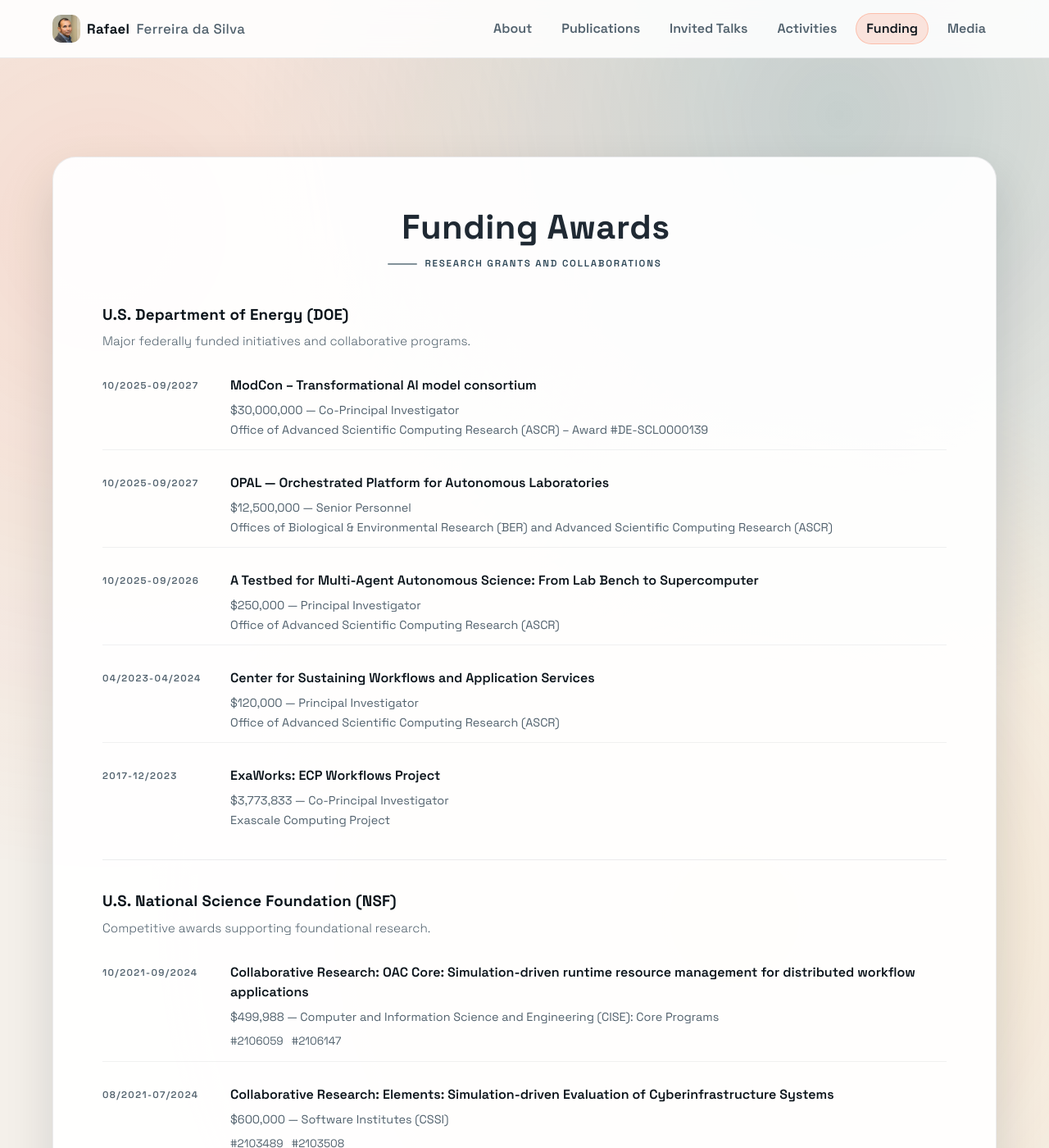
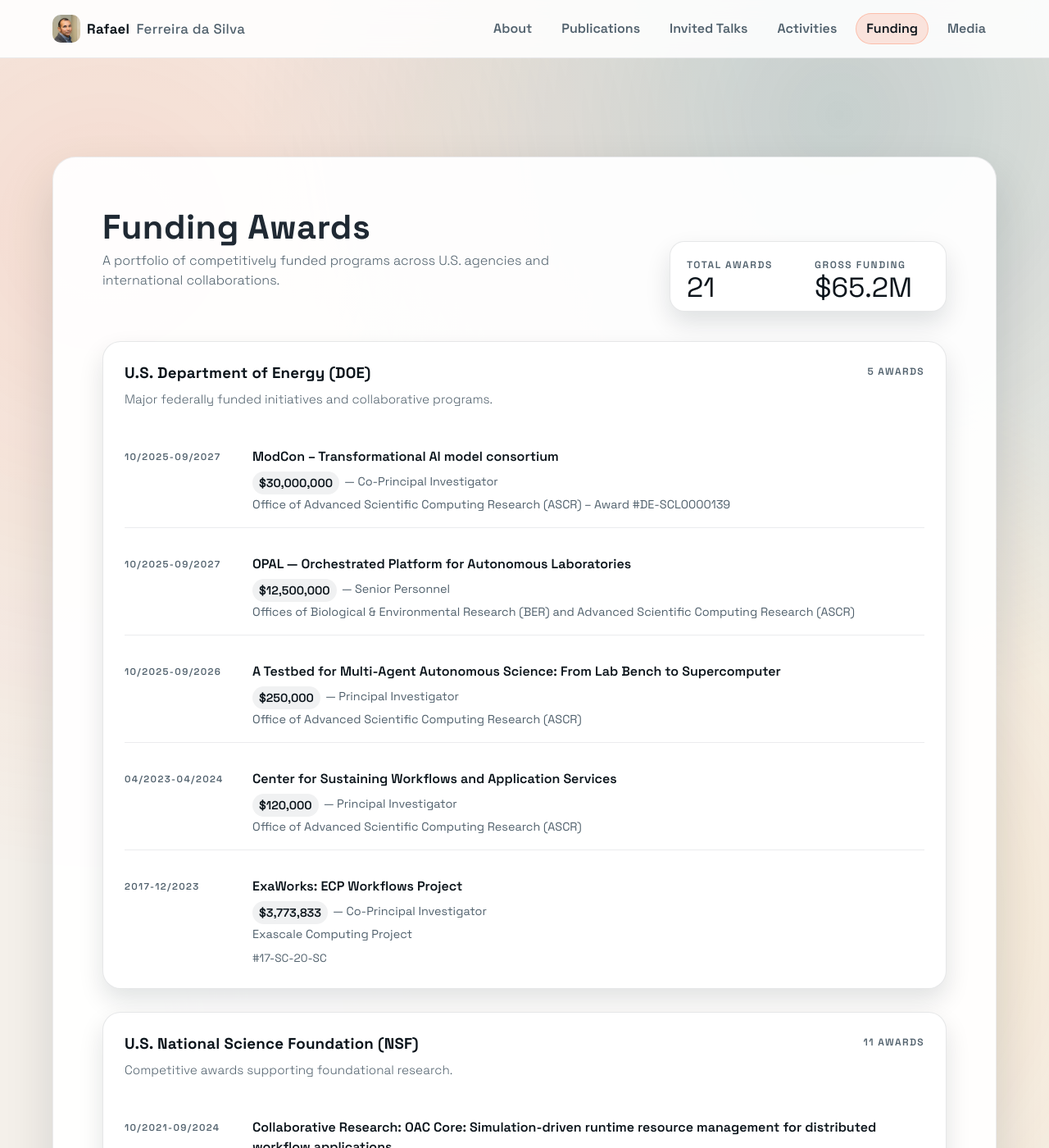
Before and after one commit to rafaelfsilva/rafaelfsilva.github.io, a Jekyll site: the page built from _pages/funding.html, in a window 1280 px wide and 1400 px high. Shown: the whole window at 82% size. Built offline with Jekyll 4.4.1, drawn with Linux system fonts in a browser that asks for light colours; some of the changed text lies outside the part shown.

Commit message:
improving website layout

```diff
--- a/_includes/funding.html
+++ b/_includes/funding.html
@@ -1,46 +1,77 @@
-<section class="page-section" data-id="funding">
+{% assign funding_total = 0 %}
+{% assign funding_count = 0 %}
+{% for rg in site.data.funding.doe %}
+{% assign amount_clean = rg.amount | replace: "$", "" | replace: ",", "" | replace: "€", "" | replace: " ", "" %}
+{% assign funding_total = funding_total | plus: amount_clean %}
+{% assign funding_count = funding_count | plus: 1 %}
+{% endfor %}
+{% for rg in site.data.funding.nsf %}
+{% assign amount_clean = rg.amount | replace: "$", "" | replace: ",", "" | replace: "€", "" | replace: " ", "" %}
+{% assign funding_total = funding_total | plus: amount_clean %}
+{% assign funding_count = funding_count | plus: 1 %}
+{% endfor %}
+{% for rg in site.data.funding.darpa %}
+{% assign amount_clean = rg.amount | replace: "$", "" | replace: ",", "" | replace: "€", "" | replace: " ", "" %}
+{% assign funding_total = funding_total | plus: amount_clean %}
+{% assign funding_count = funding_count | plus: 1 %}
+{% endfor %}
+{% for rg in site.data.funding.international %}
+{% assign amount_clean = rg.amount | replace: "$", "" | replace: ",", "" | replace: "€", "" | replace: " ", "" %}
+{% assign funding_total = funding_total | plus: amount_clean %}
+{% assign funding_count = funding_count | plus: 1 %}
+{% endfor %}
+{% assign funding_total_millions = funding_total | times: 0.000001 | round: 1 %}
 
-    <div class="section-inner">
+<section class="page-section funding-page" data-id="funding">
 
-        <div class="section-title-block">
-            <div class="section-title-wrapper">
+    <div class="section-inner funding-shell">
+
+        <div class="funding-hero">
+            <div class="funding-head">
                 <h2 class="section-title">Funding Awards</h2>
-                <h5 class="section-description">Research grants and collaborations</h5>
+                <p class="section-lede">
+                    A portfolio of competitively funded programs across U.S. agencies and
+                    international collaborations.
+                </p>
+            </div>
+            <div class="funding-metrics">
+                <div class="funding-metric">
+                    <div class="metric-label">Total awards</div>
+                    <div class="metric-value">{{ funding_count }}</div>
+                </div>
+                <div class="funding-metric">
+                    <div class="metric-label">Gross funding</div>
+                    <div class="metric-value">${{ funding_total_millions }}M</div>
+                </div>
             </div>
         </div>
 
         <div class="funding-grid">
             <section class="funding-section">
                 <div class="funding-header">
+                    <div>
                         <h3>U.S. Department of Energy (DOE)</h3>
                         <p class="funding-kicker">Major federally funded initiatives and collaborative programs.</p>
+                    </div>
+                    <span class="funding-count">{{ site.data.funding.doe | size }} awards</span>
                 </div>
                 <div class="funding-list">
                     {% for n in site.data.funding.doe %}
                     <div class="funding-item">
                         <div class="funding-period">{{ n.period }}</div>
                         <div class="funding-body">
+                            {% if n.link %}
+                            <a class="funding-title" href="{{ n.link }}" target="_blank">{{ n.title }}</a>
+                            {% else %}
                             <div class="funding-title">{{ n.title }}</div>
-                            <div class="funding-meta">{{ n.amount }} — {{ n.role }}</div>
-                            <div class="funding-meta">{{ n.program }} {% if n.award %} &ndash; Award #{{{n.award}}{% endif %}</div>
+                            {% endif %}
+                            <div class="funding-meta">
+                                <span class="funding-amount">{{ n.amount }}</span>
+                                {% if n.role %}<span>— {{ n.role }}</span>{% endif %}
                             </div>
+                            <div class="funding-meta">
+                                {{ n.program }}{% if n.award %} &ndash; Award #{{ n.award }}{% endif %}
                             </div>
-                    {% endfor %}
-                </div>
-            </section>
-
-            <section class="funding-section">
-                <div class="funding-header">
-                    <h3>U.S. National Science Foundation (NSF)</h3>
-                    <p class="funding-kicker">Competitive awards supporting foundational research.</p>
-                </div>
-                <div class="funding-list">
-                    {% for n in site.data.funding.nsf %}
-                    <div class="funding-item">
-                        <div class="funding-period">{{ n.period }}</div>
-                        <div class="funding-body">
-                            <div class="funding-title">{{ n.title }}</div>
-                            <div class="funding-meta">{{ n.amount }} — {{ n.program }}</div>
                             {% if n.awards %}
                             <div class="funding-awards">
                                 {% for d in n.awards %}
@@ -56,16 +87,26 @@
 
             <section class="funding-section">
                 <div class="funding-header">
-                    <h3>U.S. Defense Advanced Research Projects Agency (DARPA)</h3>
-                    <p class="funding-kicker">High-impact, mission-driven research programs.</p>
+                    <div>
+                        <h3>U.S. National Science Foundation (NSF)</h3>
+                        <p class="funding-kicker">Competitive awards supporting foundational research.</p>
+                    </div>
+                    <span class="funding-count">{{ site.data.funding.nsf | size }} awards</span>
                 </div>
                 <div class="funding-list">
-                    {% for n in site.data.funding.darpa %}
+                    {% for n in site.data.funding.nsf %}
                     <div class="funding-item">
                         <div class="funding-period">{{ n.period }}</div>
                         <div class="funding-body">
+                            {% if n.link %}
+                            <a class="funding-title" href="{{ n.link }}" target="_blank">{{ n.title }}</a>
+                            {% else %}
                             <div class="funding-title">{{ n.title }}</div>
-                            <div class="funding-meta">{{ n.amount }} — {{ n.program }}</div>
+                            {% endif %}
+                            <div class="funding-meta">
+                                <span class="funding-amount">{{ n.amount }}</span>
+                                <span>— {{ n.program }}</span>
+                            </div>
                             {% if n.awards %}
                             <div class="funding-awards">
                                 {% for d in n.awards %}
@@ -81,16 +122,61 @@
 
             <section class="funding-section">
                 <div class="funding-header">
+                    <div>
+                        <h3>U.S. Defense Advanced Research Projects Agency (DARPA)</h3>
+                        <p class="funding-kicker">High-impact, mission-driven research programs.</p>
+                    </div>
+                    <span class="funding-count">{{ site.data.funding.darpa | size }} awards</span>
+                </div>
+                <div class="funding-list">
+                    {% for n in site.data.funding.darpa %}
+                    <div class="funding-item">
+                        <div class="funding-period">{{ n.period }}</div>
+                        <div class="funding-body">
+                            {% if n.link %}
+                            <a class="funding-title" href="{{ n.link }}" target="_blank">{{ n.title }}</a>
+                            {% else %}
+                            <div class="funding-title">{{ n.title }}</div>
+                            {% endif %}
+                            <div class="funding-meta">
+                                <span class="funding-amount">{{ n.amount }}</span>
+                                <span>— {{ n.program }}</span>
+                            </div>
+                            {% if n.awards %}
+                            <div class="funding-awards">
+                                {% for d in n.awards %}
+                                <span>#{{ d.id }}</span>
+                                {% endfor %}
+                            </div>
+                            {% endif %}
+                        </div>
+                    </div>
+                    {% endfor %}
+                </div>
+            </section>
+
+            <section class="funding-section">
+                <div class="funding-header">
+                    <div>
                         <h3>International Funding / Collaborations / Others</h3>
                         <p class="funding-kicker">Global partnerships and cross-institutional initiatives.</p>
+                    </div>
+                    <span class="funding-count">{{ site.data.funding.international | size }} awards</span>
                 </div>
                 <div class="funding-list">
                     {% for n in site.data.funding.international %}
                     <div class="funding-item">
                         <div class="funding-period">{{ n.period }}</div>
                         <div class="funding-body">
+                            {% if n.link %}
+                            <a class="funding-title" href="{{ n.link }}" target="_blank">{{ n.title }}</a>
+                            {% else %}
                             <div class="funding-title">{{ n.title }}</div>
-                            <div class="funding-meta">{{ n.amount }} — {{ n.program }}</div>
+                            {% endif %}
+                            <div class="funding-meta">
+                                <span class="funding-amount">{{ n.amount }}</span>
+                                <span>— {{ n.program }}</span>
+                            </div>
                             {% if n.awards %}
                             <div class="funding-awards">
                                 {% for d in n.awards %}
--- a/assets/css/main.css
+++ b/assets/css/main.css
@@ -3216,16 +3216,15 @@ ol.bibliography > li::before {
 
 .funding-grid {
   display: grid;
-  gap: 36px;
+  gap: 28px;
 }
 
 .funding-section {
-  padding-bottom: 24px;
-  border-bottom: 1px solid rgba(12, 24, 37, 0.08);
-}
-
-.funding-section:last-child {
-  border-bottom: 0;
+  background: var(--surface);
+  border-radius: 22px;
+  border: 1px solid rgba(12, 24, 37, 0.1);
+  box-shadow: var(--shadow-soft);
+  padding: 24px 26px;
 }
 
 .funding-header h3 {
@@ -3247,12 +3246,8 @@ ol.bibliography > li::before {
   display: grid;
   grid-template-columns: minmax(0, 140px) minmax(0, 1fr);
   gap: 16px;
-  padding: 12px 0;
-  border-bottom: 1px solid rgba(12, 24, 37, 0.06);
-}
-
-.funding-item:last-child {
-  border-bottom: 0;
+  padding: 16px 0;
+  border-bottom: 1px solid rgba(12, 24, 37, 0.08);
 }
 
 .funding-period {
@@ -3267,11 +3262,15 @@ ol.bibliography > li::before {
   font-weight: 600;
   color: var(--ink);
   margin-bottom: 6px;
+  display: inline-block;
 }
 
 .funding-meta {
   color: var(--muted);
   font-size: 0.9em;
+  display: flex;
+  flex-wrap: wrap;
+  gap: 6px;
 }
 
 .funding-awards {
@@ -3281,6 +3280,91 @@ ol.bibliography > li::before {
   gap: 6px 10px;
   color: var(--muted);
   font-size: 0.85em;
+}
+
+.funding-shell {
+  padding: 64px 70px 56px;
+}
+
+.funding-hero {
+  display: flex;
+  flex-wrap: wrap;
+  align-items: flex-end;
+  justify-content: space-between;
+  gap: 24px 36px;
+  margin-bottom: 36px;
+}
+
+.funding-head {
+  max-width: 560px;
+}
+
+.funding-metrics {
+  display: flex;
+  flex-wrap: wrap;
+  gap: 16px;
+  padding: 16px 20px;
+  border-radius: 18px;
+  background: var(--surface);
+  border: 1px solid rgba(12, 24, 37, 0.1);
+  box-shadow: var(--shadow-soft);
+}
+
+.funding-metric {
+  display: grid;
+  gap: 4px;
+  min-width: 140px;
+}
+
+.funding-count {
+  font-size: 0.75em;
+  text-transform: uppercase;
+  letter-spacing: 1.4px;
+  color: var(--muted);
+  font-weight: 600;
+  align-self: flex-start;
+}
+
+.funding-header {
+  display: flex;
+  flex-wrap: wrap;
+  justify-content: space-between;
+  gap: 12px 20px;
+  margin-bottom: 12px;
+}
+
+.funding-amount {
+  font-weight: 600;
+  color: var(--ink);
+  background: rgba(12, 24, 37, 0.06);
+  padding: 2px 8px;
+  border-radius: 999px;
+}
+
+.funding-section .funding-item:last-child {
+  border-bottom: 0;
+  padding-bottom: 0;
+}
+
+@media only screen and (max-width: 991px) {
+  .funding-shell {
+    padding: 54px 42px 48px;
+  }
+}
+
+@media only screen and (max-width: 768px) {
+  .funding-shell {
+    padding: 46px 28px 40px;
+  }
+
+  .funding-item {
+    grid-template-columns: 1fr;
+  }
+
+  .funding-metrics {
+    width: 100%;
+    justify-content: space-between;
+  }
 }
 
 .media-shell {
```
Lines whose indentation alone changed are shown as unchanged.
